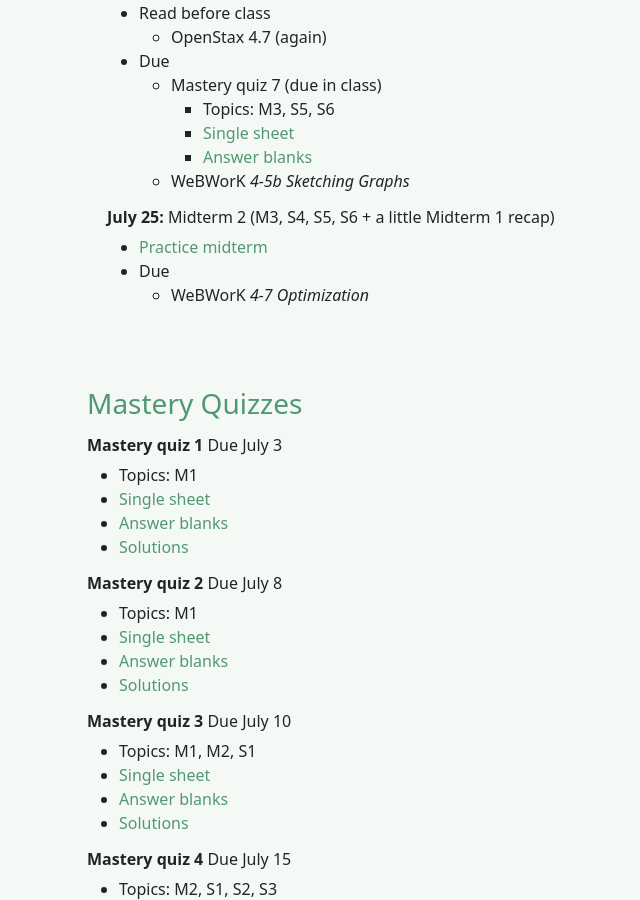
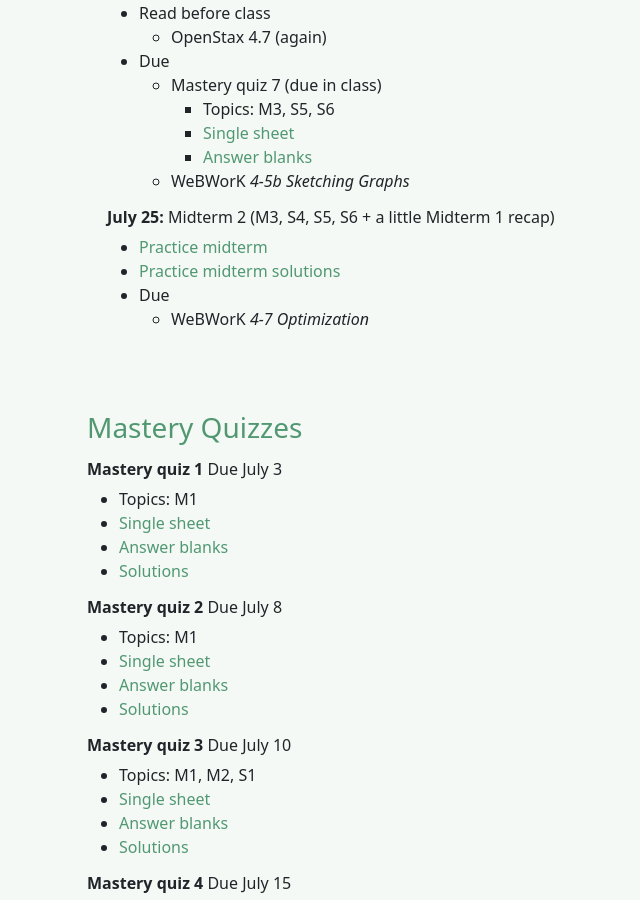
Before and after one commit to bncling/bncl-site, a Jekyll site: the page built from _courses/GW1231_summer_24.markdown, in a window 1280 px wide and 900 px high, scrolled down 733 px. Shown: the whole window, without its empty margins (280-920 px from the left). Built offline with Jekyll 4.4.1, drawn with Linux system fonts in a browser that asks for light colours; some of the changed text lies outside the part shown.

Commit message:
rebuilding site Mon Jul 22 22:19:50 EDT 2024

```diff
--- a/_courses/GW1231_summer_24.markdown
+++ b/_courses/GW1231_summer_24.markdown
@@ -199,6 +199,7 @@ Some of the most common things that trip people up in this course are more to do
 
 ###### **July 25:** Midterm 2 (M3, S4, S5, S6 + a little Midterm 1 recap)
 - [Practice midterm](/assets/documents/practice_midterm2.pdf)
+- [Practice midterm solutions](/assets/documents/practice_midterm2_solutions.pdf)
 - Due
 	- WeBWorK *4-7 Optimization*
 
@@ -341,3 +342,4 @@ Some of the most common things that trip people up in this course are more to do
 ###### **Midterm 2** July 25
 - Topics: Review, M3, S4, S5, S6
 - [Practice midterm](/assets/documents/practice_midterm2.pdf)
+- [Practice midterm solutions](/assets/documents/practice_midterm2_solutions.pdf)
```
Also changed, not shown: 1 other file.
